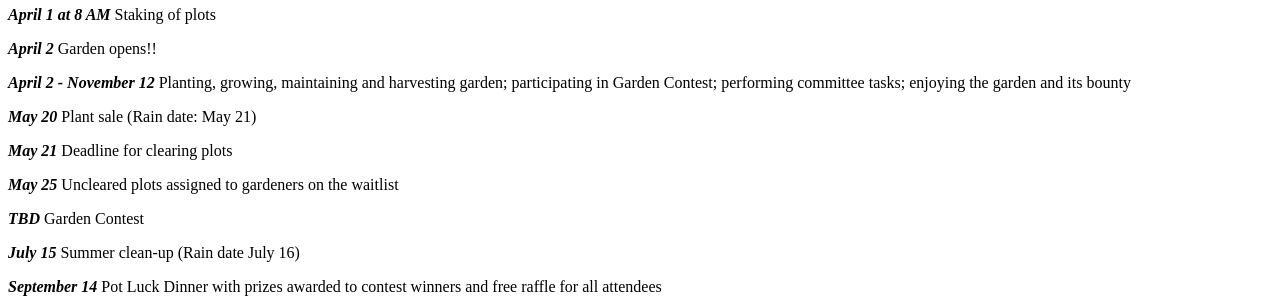
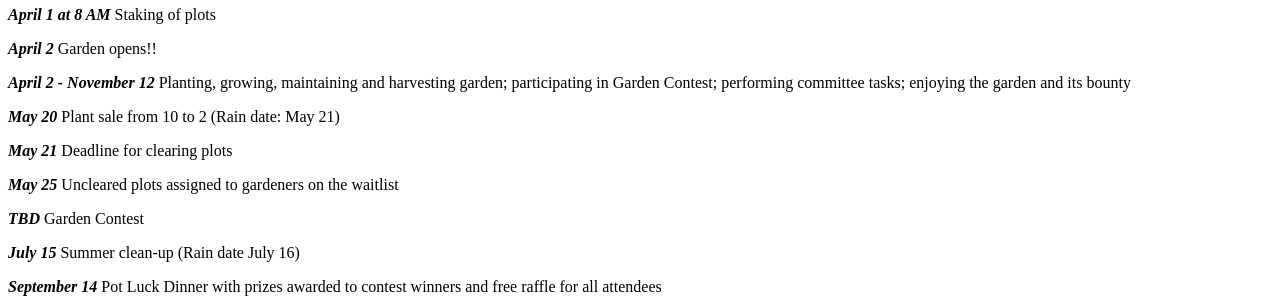
Before and after one commit to bosborne/nyackcommunitygarden, a Jekyll site: the page built from garden-dates/index.md, in a window 1280 px wide. Shown: the part 456-756 px from the top of the page. Built offline with Jekyll 4.4.1, drawn with Linux system fonts in a browser that asks for light colours; nearby versions of some CDN libraries; library files that are not in the unit come from our copies.

Commit message:
Change dates

```diff
--- a/garden-dates/index.md
+++ b/garden-dates/index.md
@@ -21,7 +21,7 @@ published: true
 
 ***April 2 - November 12*** Planting, growing, maintaining and harvesting garden; participating in Garden Contest; performing committee tasks; enjoying the garden and its bounty
 
-***May 20*** Plant sale (Rain date: May 21)
+***May 20*** Plant sale from 10 to 2 (Rain date: May 21)
 
 ***May 21*** Deadline for clearing plots
 
```
